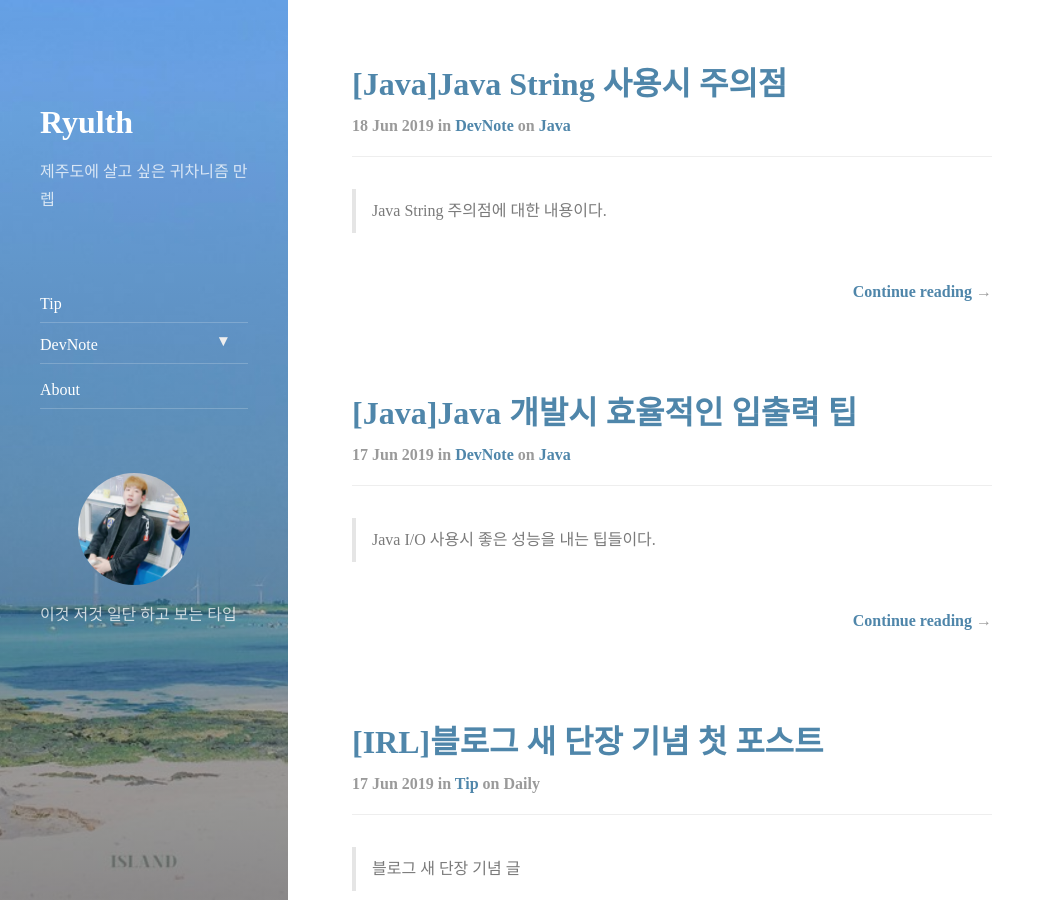
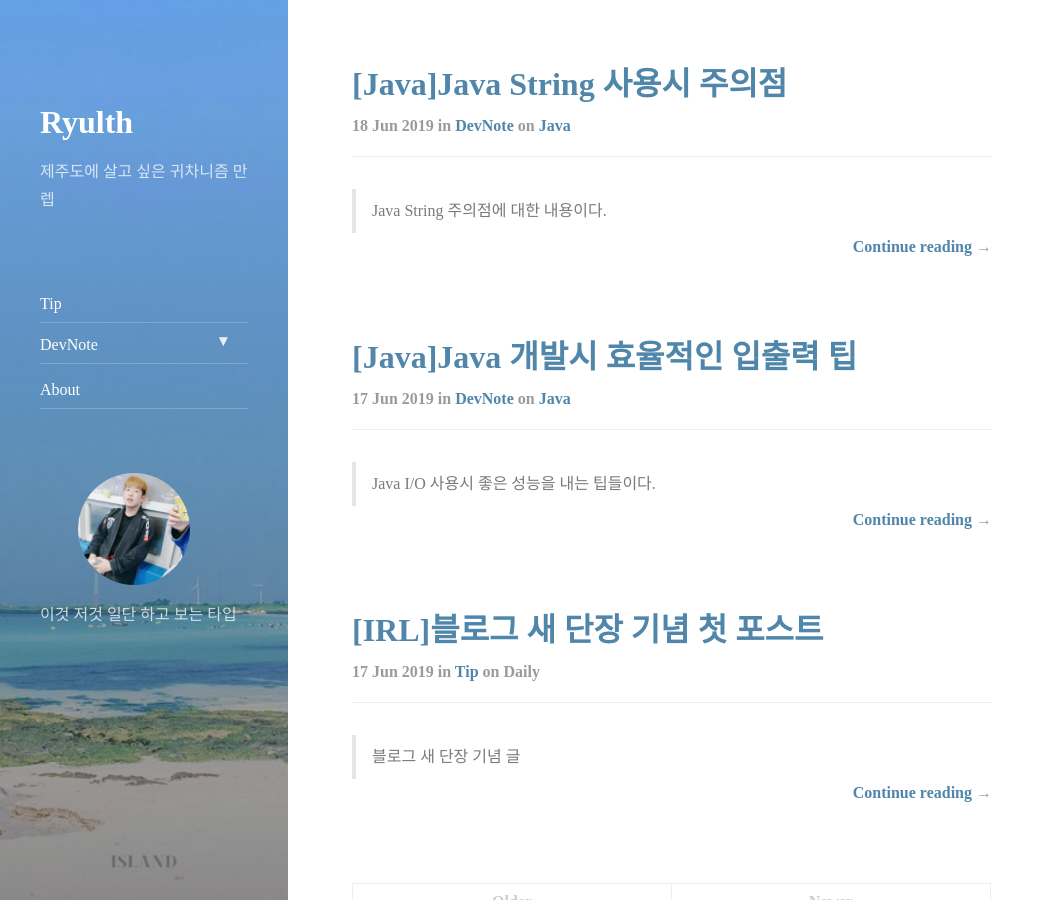
Before and after one commit to Ryulth/ryulth.github.io, a Jekyll site: the page built from index.html, in a window 1280 px wide and 900 px high. Shown: the whole window, without its empty margins (0-1055 px from the left). Built offline with Jekyll 4.4.1, drawn with Linux system fonts in a browser that asks for light colours; nearby versions of some CDN libraries; the list of posts is cut into pages by our own code.

Commit message:
style: change layout margin and padding

```diff
--- a/_sass/hydejack/_base-inline.scss
+++ b/_sass/hydejack/_base-inline.scss
@@ -138,5 +138,5 @@ h1, h2, h3, h4, h5, h6 {
 }
 
 .mb6 {
-  margin-bottom: 10rem;
+  margin-bottom: 6.5rem;
 }
--- a/_sass/hydejack/_content-inline.scss
+++ b/_sass/hydejack/_content-inline.scss
@@ -10,8 +10,8 @@
 
   @media screen and (min-width: $break-point-2) {
     padding: 4rem 1rem 12rem;
-    margin-left: 19rem;
-    margin-right:3rem;
+    margin-left: 21rem;
+    margin-right:1rem;
   }
 
   @media screen and (min-width: $break-point-3) {
--- a/_sass/pooleparty/_type.scss
+++ b/_sass/pooleparty/_type.scss
@@ -93,7 +93,7 @@ abbr {
 
 blockquote {
   padding: .5rem 1rem;
-  margin: .8rem 0;
+  margin: .8rem 0 0 0;
   color: #7a7a7a;
   border-left: .25rem solid $border-color;
 
@@ -116,7 +116,7 @@ blockquote {
 
 .read-more {
   @extend .faded;
-  margin-top: 2rem;
+  // margin-top: 2rem;
   float: right;
 
   &::after {
```
